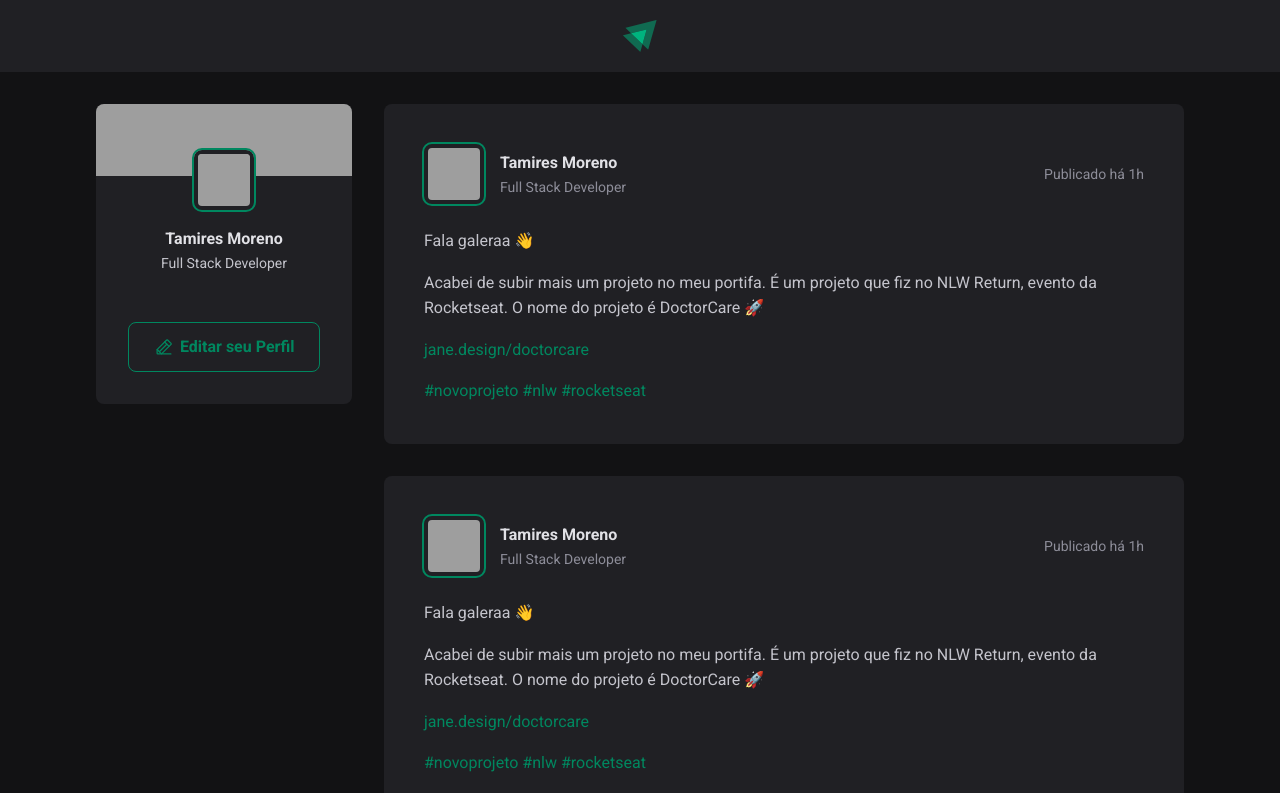
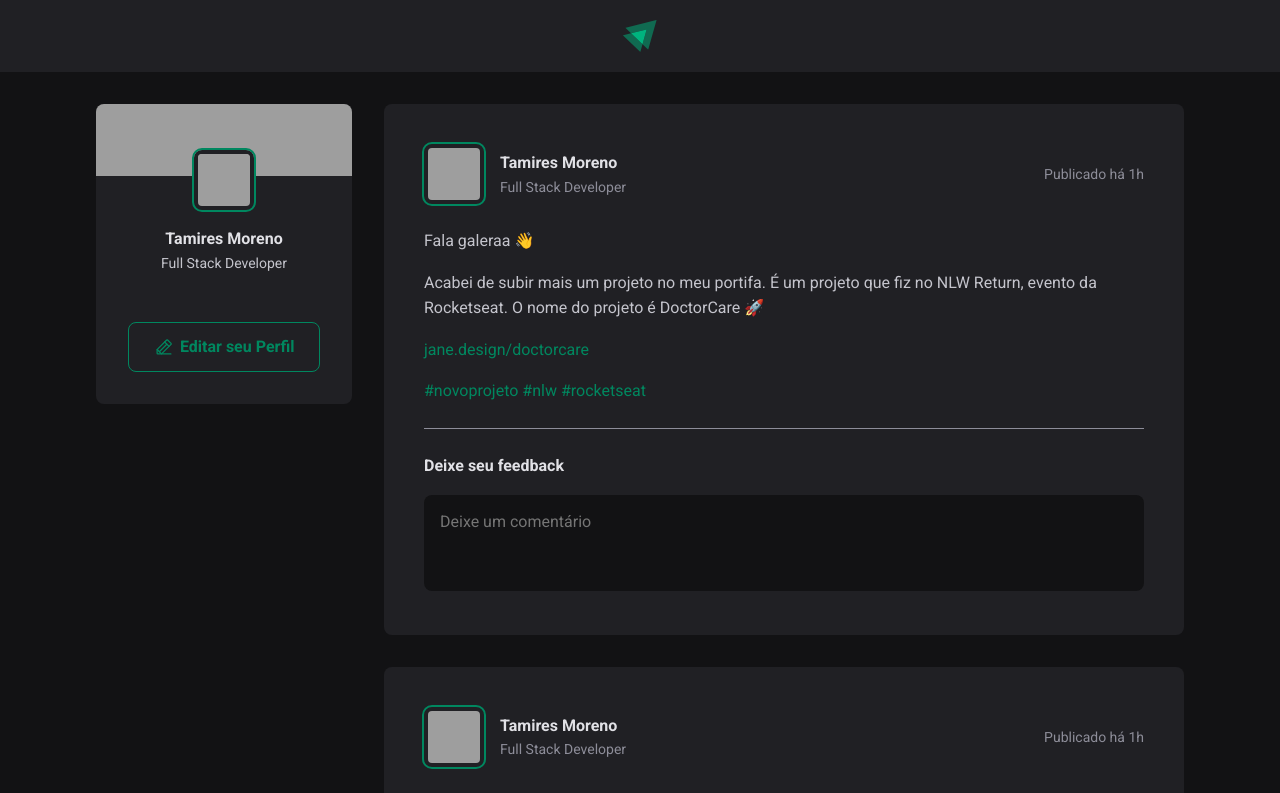
Before and after one commit to tamires-galvao/fundamentos-react, a React (Vite) app in the folder 01-fundamentos-reactjs/: page / in a window 1280 px wide. Shown: the top 793 px of the page. Built offline with nearby package versions, Linux system fonts and the light colour scheme; grey boxes are pictures that could not be loaded.

Commit message:
alterando css do textarea

```diff
--- a/01-fundamentos-reactjs/src/components/Post.jsx
+++ b/01-fundamentos-reactjs/src/components/Post.jsx
@@ -10,7 +10,7 @@ export function Post() {
             <span>Full Stack Developer</span>
           </div>
         </div>
-        <time tile='01 de Novembro ás 20:33' dateTime='2023-11-01 20:32:00'>Publicado há 1h</time>
+        <time title='01 de Novembro ás 20:33' dateTime='2023-11-01 20:32:00'>Publicado há 1h</time>
       </header>
       <div className={styles.content}>
           <p>
@@ -28,6 +28,16 @@ export function Post() {
             <a href=''>#rocketseat</a>{' '}
             </p>
       </div>
+
+      <form className={styles.commentForm}>
+        <strong>Deixe seu feedback</strong>
+        <textarea
+          placeholder='Deixe um comentário'
+        />
+        <footer>
+          <button type='submit'>Publicar</button>
+        </footer>
+      </form>
     </article>
   )
 }
--- a/01-fundamentos-reactjs/src/components/Post.module.css
+++ b/01-fundamentos-reactjs/src/components/Post.module.css
@@ -65,3 +65,55 @@
   color: var(--gray-400);
   line-height: 1.6;
 }
+
+.commentForm {
+  width: 100%;
+  margin-top: 1.5rem;
+  padding-top: 1.5rem;
+  border-top: 1px solid var(--gray-400);
+}
+
+.commentForm > strong {
+  line-height: 1.6;
+  color: var(--gray-100);
+}
+
+.commentForm textarea {
+  width: 100%;
+  background: var(--gray-900);
+  border: 0;
+  resize: none;
+  height: 6rem;
+  padding: 1rem;
+  border-radius: 8px;
+  color: var(--gray-100);
+  line-height: 1.4;
+  margin-top: 1rem;
+}
+
+.commentForm footer{
+  visibility: hidden;
+  max-height: 0;
+}
+
+.commentForm:focus-within footer {
+  visibility: visible;
+  max-height: none;
+}
+
+.commentForm button[type=submit] {
+  padding: 1rem 1.5rem;
+  margin-top: 1rem;
+  border-radius: 8px;
+  border: 0;
+  background: var(--green-500);
+  color: var(--white);
+  font-weight: bold;
+  cursor: pointer;
+  transition: background-color 0.1s;
+}
+
+.commentForm button[type=submit]:hover {
+  background: var(--green-300);
+
+}
--- a/01-fundamentos-reactjs/src/global.css
+++ b/01-fundamentos-reactjs/src/global.css
@@ -9,6 +9,11 @@
  --green-300: #00B37E;
  --green-500: #00875f;
 
+}
+
+:focus {
+  outline: transparent;
+  box-shadow: 0 0 0 2px var(--green-500);
 }
 
 * {
```
